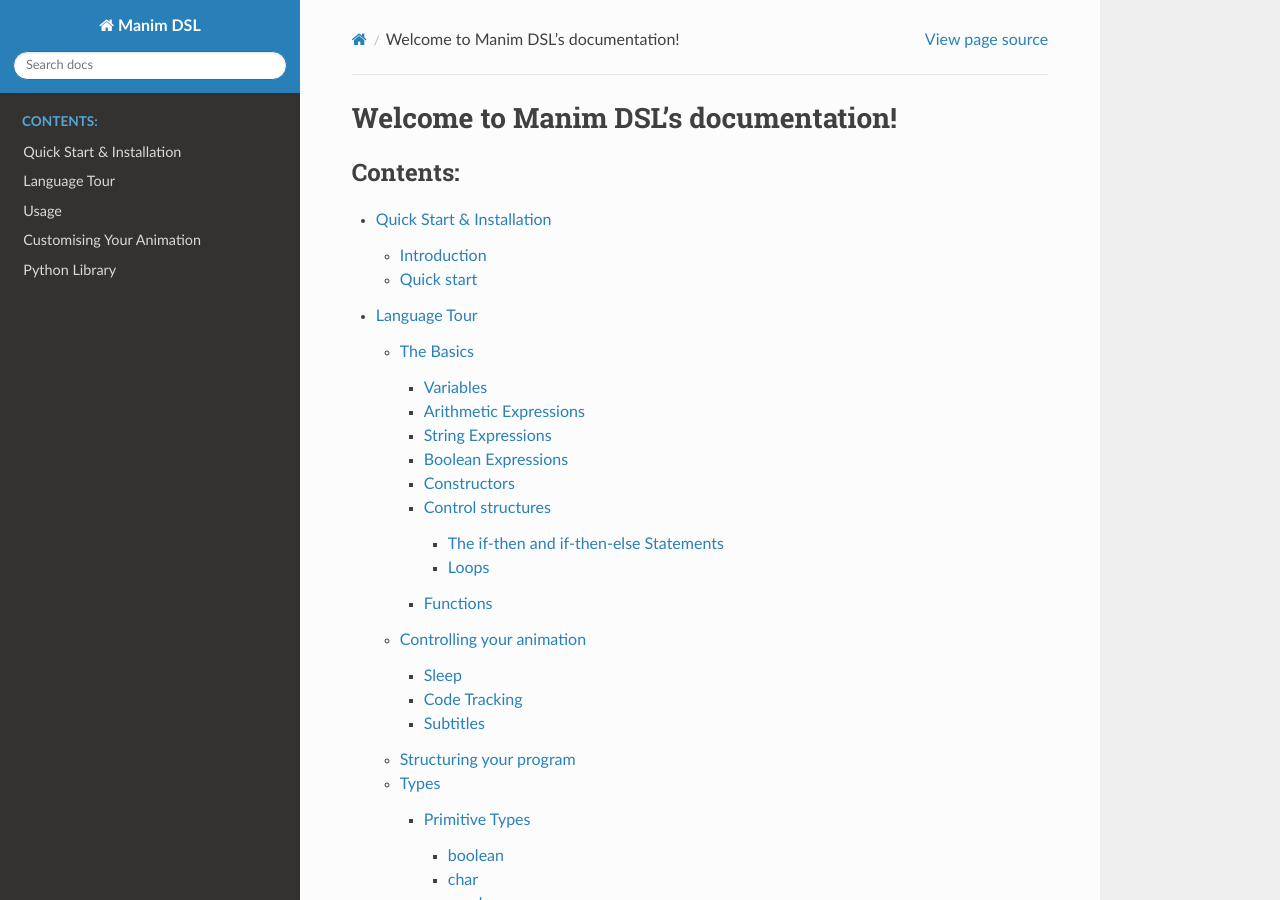
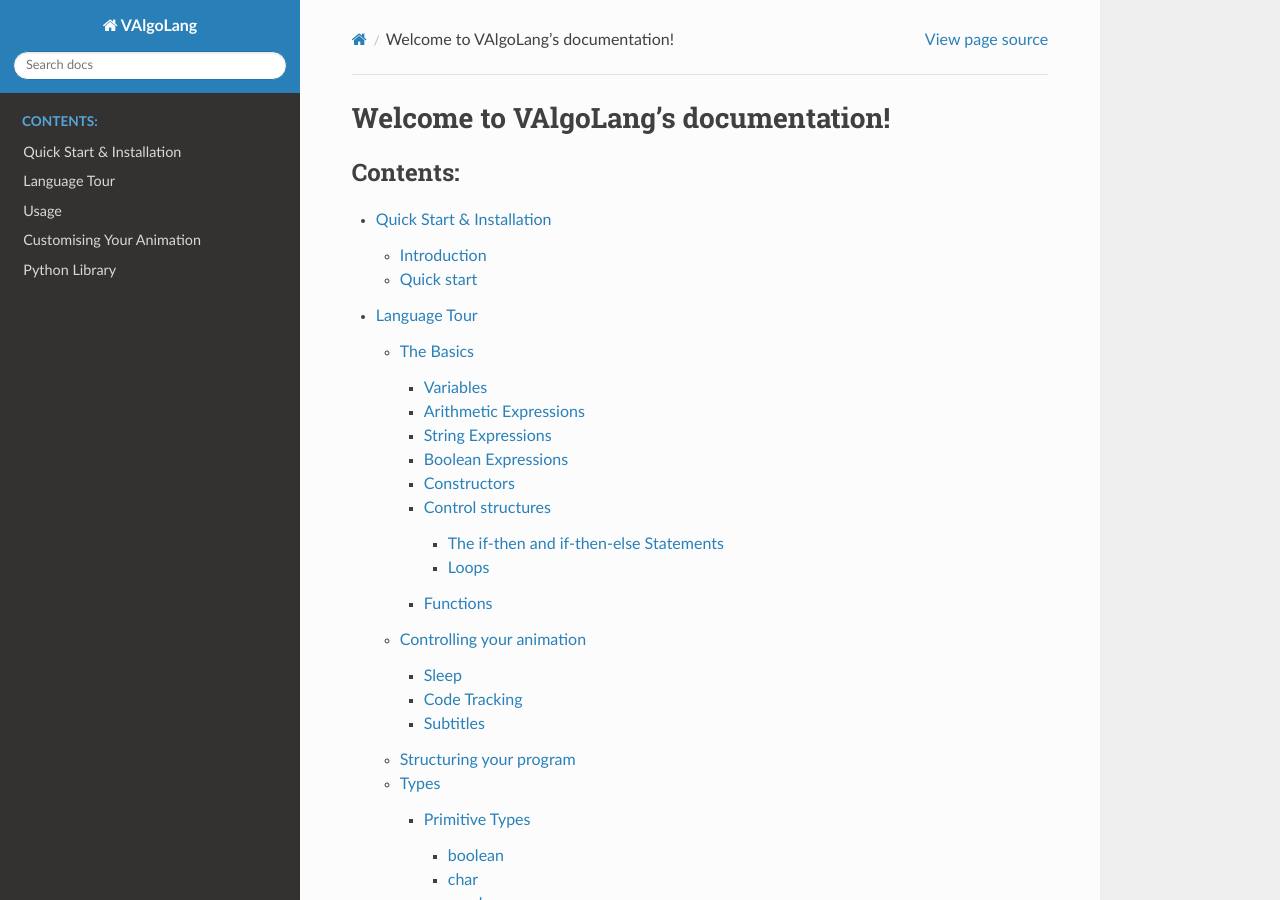
Before and after one commit to VAlgoLang/valgolang.github.io, a Sphinx documentation site: the page built from source/index.rst, in a window 1280 px wide and 900 px high. Built offline with Sphinx 7.4.7 and the Read the Docs theme 2.0.0, drawn with Linux system fonts in a browser that asks for light colours.

Commit message:
Name change (#30)

```diff
--- a/source/conf.py
+++ b/source/conf.py
@@ -18,7 +18,7 @@
 
 # -- Project information -----------------------------------------------------
 
-project = 'Manim DSL'
+project = 'VAlgoLang'
 copyright = '2020, Rini Banerjee, Clara Lebbos, Ilona Zhu, Mayank Sharma, Arjun Banerjee, Aditya Goel'
 author = 'Rini Banerjee, Clara Lebbos, Ilona Zhu, Mayank Sharma, Arjun Banerjee, Aditya Goel'
 
--- a/source/index.rst
+++ b/source/index.rst
@@ -1,4 +1,4 @@
-Welcome to Manim DSL's documentation!
+Welcome to VAlgoLang's documentation!
 =====================================
 
 .. toctree::
--- a/source/quickstart.rst
+++ b/source/quickstart.rst
@@ -4,9 +4,9 @@
 Introduction
 -----------------
 
-Welcome to Manim DSL's documentation!
+Welcome to VAlgoLang's documentation!
 
-Manim DSL is a domain specific language that helps educators create animations for teaching students about data structures
+VAlgoLang is a domain specific language that helps educators create animations for teaching students about data structures
 and algorithms.
 
 Here is an example:
```
Also changed, not shown: README.md (+1 -1 lines).
